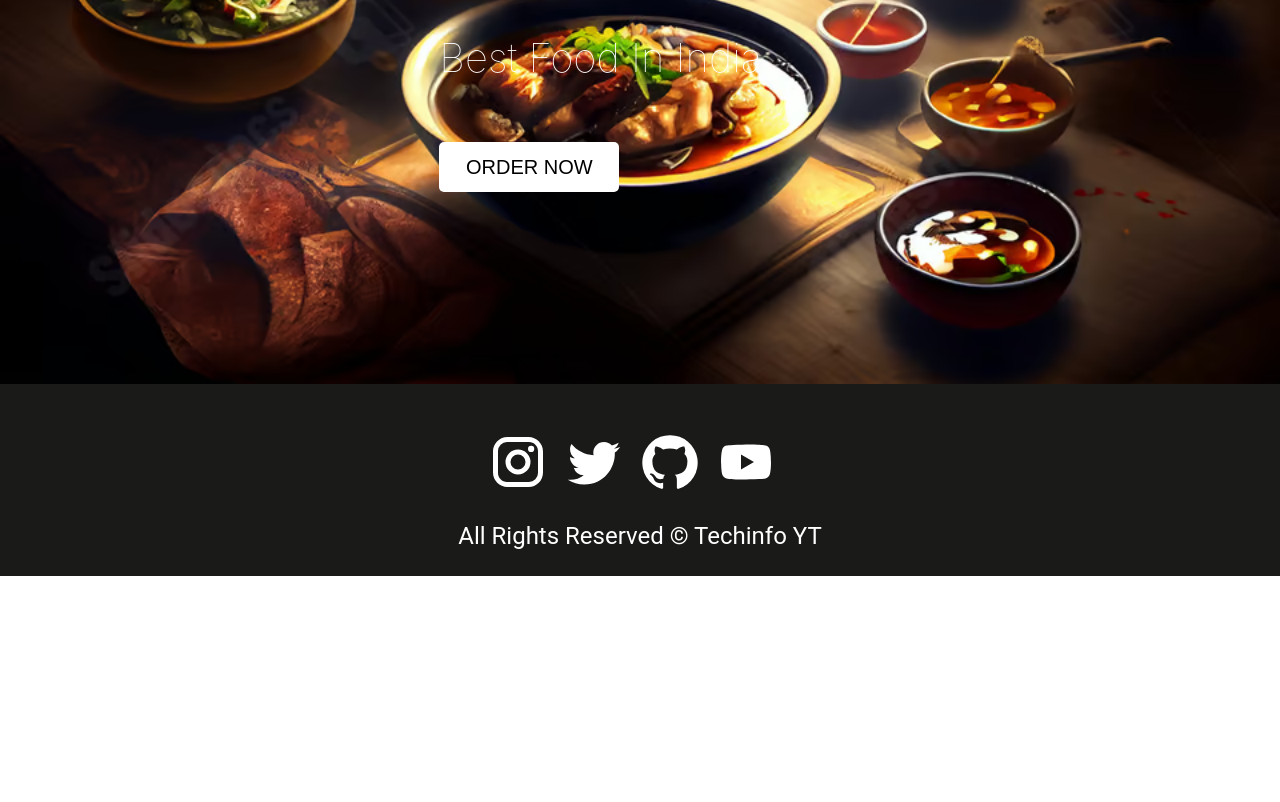
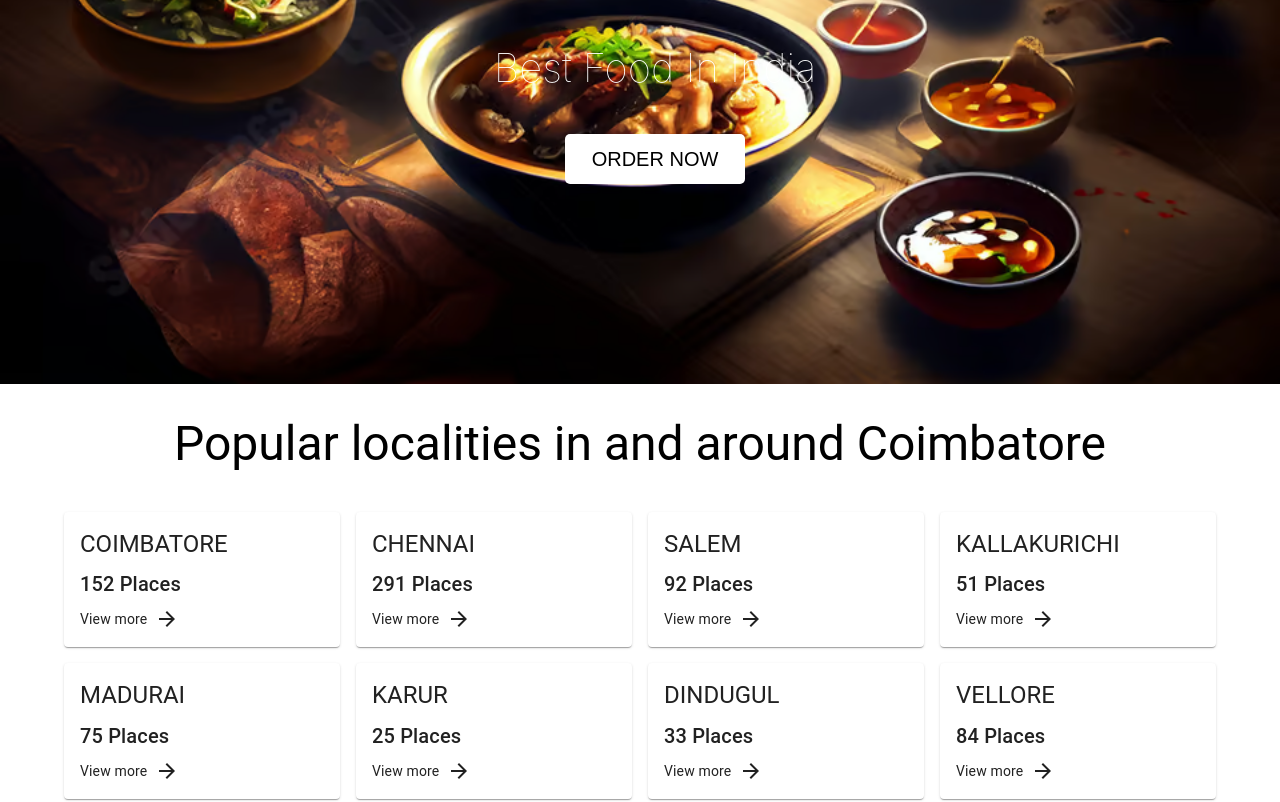
Before and after one commit to RishiRagu2510/rhythm-restaurant, a React (Create React App) app: page / in a window 1280 px wide. Shown: the part 400-1202 px from the top of the page. Before the commit the page ends 976 px from the top, so only its background shows below. Built offline with nearby package versions, Linux system fonts and the light colour scheme.

Commit message:
added some content

```diff
--- a/src/data/Data.js
+++ b/src/data/Data.js
@@ -1,4 +1,4 @@
-import  Dosa from "../images/dosa.jpg";
+import Dosa from "../images/dosa.jpg";
 import Idly from "../images/idly.jpg";
 import Poori from "../images/poori.jpg";
 import Paratto from "../images/paratto.jpg";
@@ -20,19 +20,19 @@ export const MenuList = [
     name: "Dosa",
     image: Dosa,
     price: "₹40",
-    favourite:"yes"
+    favourite: "yes"
   },
   {
     name: "Chappathi",
     image: Chappathi,
     price: "₹40",
-    favourite:"yes"
+    favourite: "yes"
   },
   {
     name: "Paratto",
     image: Paratto,
     price: "₹40",
-    favourite:"yes"
+    favourite: "yes"
   },
   {
     name: "Pongal",
@@ -48,29 +48,29 @@ export const MenuList = [
     name: "Poori",
     image: Poori,
     price: "₹30",
-    favourite:"yes"
+    favourite: "yes"
   },
   {
     name: "Biryani",
     image: Biryani,
     price: "₹120",
-    favourite:"yes"
+    favourite: "yes"
   },
   {
     name: "Chicken Manchurian",
     image: CM,
     price: "₹90",
-    favourite:"yes"
+    favourite: "yes"
   },
   {
     name: "Chicken Noodles",
     image: CN,
     price: "₹80",
-    favourite:"yes"
+    favourite: "yes"
   },
   {
     name: "Chicken Rice",
-    image:CR,
+    image: CR,
     price: "₹90",
   },
   {
@@ -92,7 +92,7 @@ export const MenuList = [
     name: "Uttappam",
     image: Uttappam,
     price: "₹40",
-  },{
+  }, {
     name: "Veg Noodles",
     image: VN,
     price: "₹70",
@@ -103,3 +103,38 @@ export const MenuList = [
     price: "₹70",
   },
 ]
+
+export const Location = [
+  {
+    name:"COIMBATORE",
+    branch:"152 Places",
+  },
+  {
+    name:"CHENNAI",
+    branch:"291 Places",
+  },
+  {
+    name:"SALEM",
+    branch:"92 Places",
+  },
+  {
+    name:"KALLAKURICHI",
+    branch:"51 Places",
+  },
+  {
+    name:"MADURAI",
+    branch:"75 Places",
+  },
+  {
+    name:"KARUR",
+    branch:"25 Places",
+  },
+  {
+    name:"DINDUGUL",
+    branch:"33 Places",
+  },
+  {
+    name:"VELLORE",
+    branch:"84 Places",
+  },
+]
--- a/src/pages/Home.js
+++ b/src/pages/Home.js
@@ -3,6 +3,18 @@ import Layout from "./../components/Layout/Layout";
 import { Link } from "react-router-dom";
 import Banner from "../images/banner.jpg";
 import "../styles/HomeStyles.css";
+import {
+  Box,
+  Card,
+  CardActionArea,
+  CardContent,
+  Typography,
+  Stack,
+  Grid,
+  Container,
+} from "@mui/material";
+import { ArrowForward } from "@mui/icons-material";
+import { Location } from "../data/Data";
 
 const Home = () => {
   return (
@@ -16,6 +28,38 @@ const Home = () => {
           </Link>
         </div>
       </div>
+
+      <Typography variant="h3" gutterBottom component={"div"} sx={{ textAlign: "center", mt: 4}}>
+        Popular localities in and around Coimbatore
+      </Typography>
+
+      <Box sx={{ width: "100%", display: "flex", justifyContent: "center", marginTop: "20px", my: 5,}}>
+        <Container>
+
+        <Grid container spacing={2} justifyContent="center">
+          {Location.map((location) => (
+            <Grid item xs={6} sm={6} md={4} lg={3} key={location.name}>
+              <Card sx={{ display: "flex", flexDirection: "column", alignItems: "center" }}>
+                <CardActionArea>
+                  <CardContent>
+                    <Typography variant="h5" gutterBottom component={"div"}>
+                      {location.name}
+                    </Typography>
+                    <Typography variant="h6" gutterBottom component={"div"}>
+                      {location.branch}
+                    </Typography>
+                    <Stack direction="row" alignItems="center" spacing={1}>
+                      <Typography variant="body2">View more</Typography>
+                      <ArrowForward />
+                    </Stack>
+                  </CardContent>
+                </CardActionArea>
+              </Card>
+            </Grid>
+          ))}
+        </Grid>
+        </Container>
+      </Box>
     </Layout>
   );
 };
--- a/src/pages/Menu.js
+++ b/src/pages/Menu.js
@@ -54,7 +54,7 @@ const Menu = () => {
             <SwiperSlide key={index}>
               <Card>
                 <CardMedia
-                  sx={{ minHeight: "200px" }}
+                  sx={{ minHeight: "200px" }} // Adjust the minHeight here
                   component={"img"}
                   src={menu.image}
                   alt={menu.name}
@@ -89,7 +89,7 @@ const Menu = () => {
           <Card sx={{ maxWidth: "300px", display: "flex", m: 2 }} key={menu.name}>
             <CardActionArea>
               <CardMedia
-                sx={{ minHeight: "200px" }}
+                sx={{ minHeight: "150px" }} // Adjust the minHeight here
                 component={"img"}
                 src={menu.image}
                 alt={menu.name}
--- a/src/styles/HomeStyles.css
+++ b/src/styles/HomeStyles.css
@@ -12,6 +12,10 @@
 .headerContainer {
     width: auto;
     margin-left: 30px;
+    display: flex;
+    justify-content: center;
+    align-items: center;
+    flex-direction: column;
 }
 
 .home .headerContainer h1 {
@@ -24,7 +28,7 @@
 }
 
 .home .headerContainer p {
-    margin-top: 15px;
+    margin-top: 2px;
     padding: 0;
     font-size: 40px;
     font-weight: lighter;
@@ -33,7 +37,7 @@
 
 .headerContainer button {
     background-color: white;
-    margin-top: 20px;
+    margin-top: 2px;
     border: none;
     border-radius: 5px;
     cursor: pointer;
```
Also changed, not shown: src/images/dinning.jpg (added).
